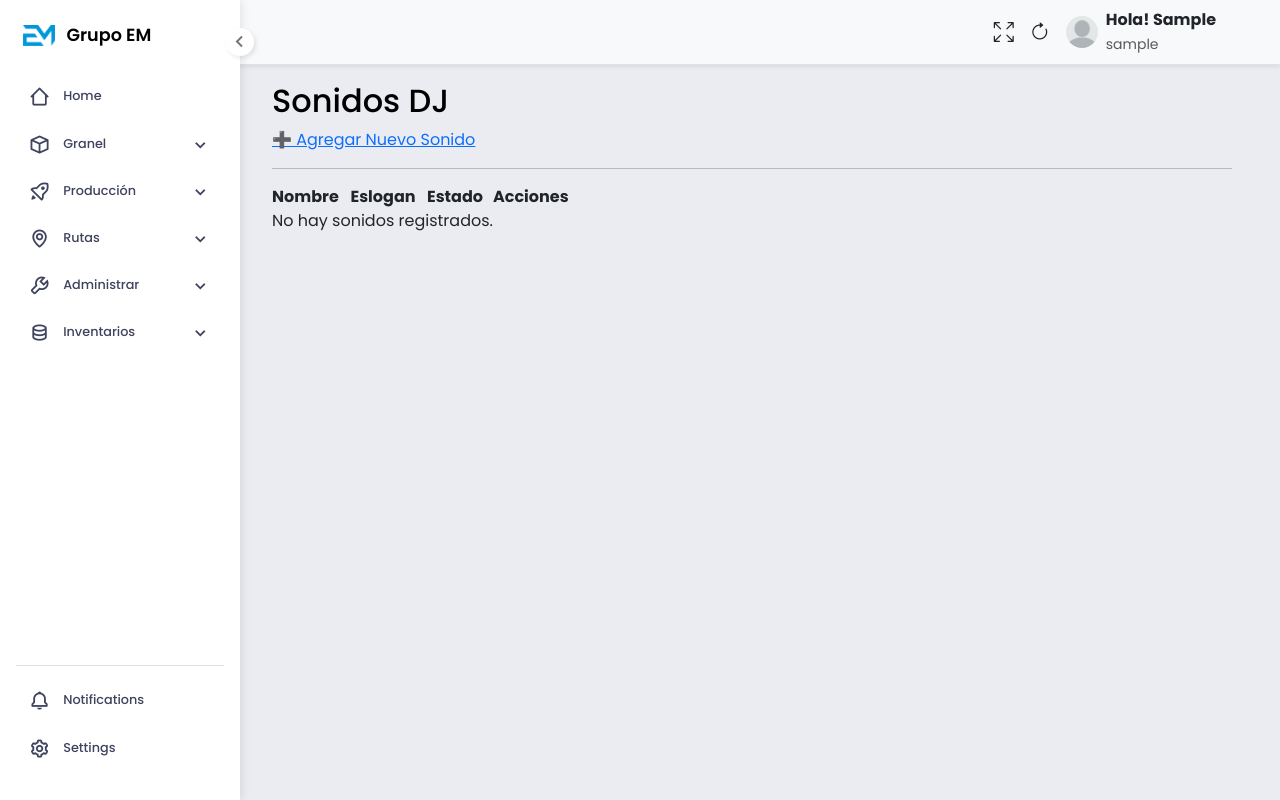
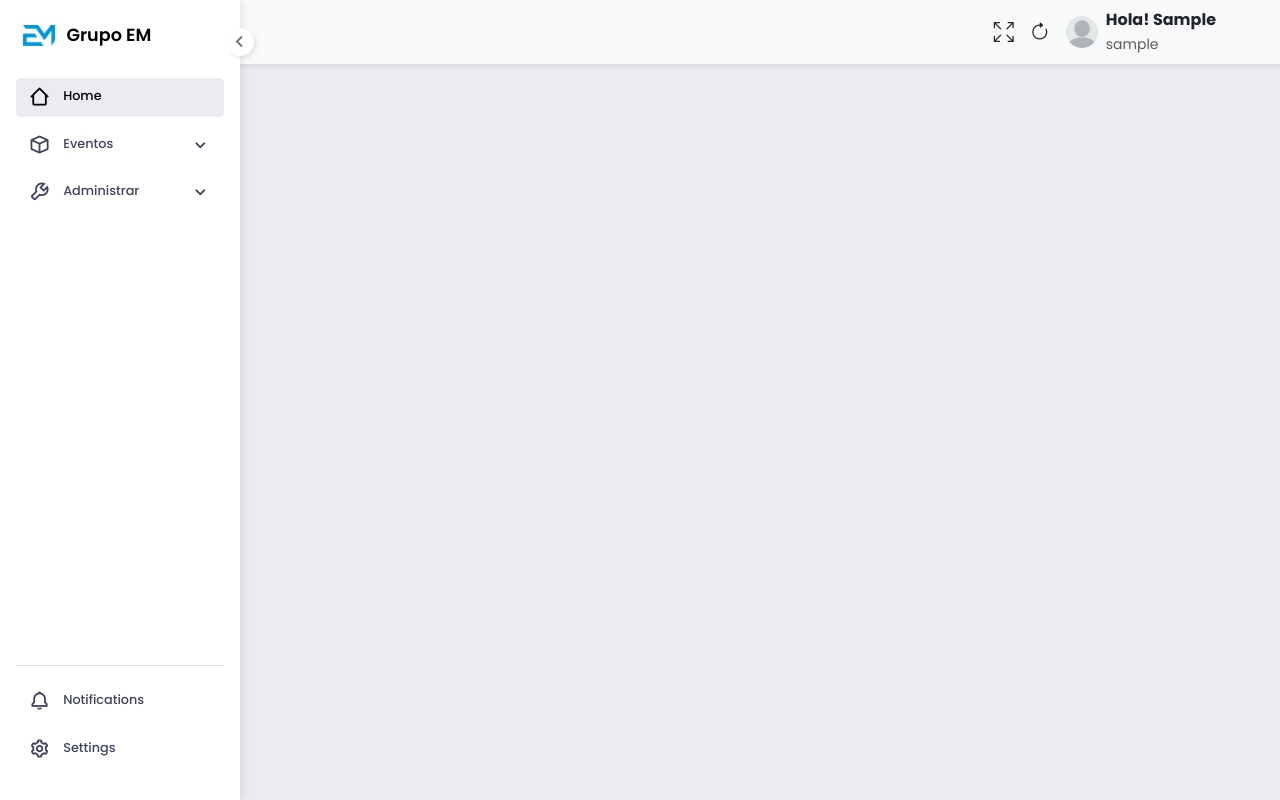
Before and after one commit to Code-Tech-Software/DJMENSAJES, a Django app: page / in a window 1280 px wide. Run offline with Django 5.2, Linux system fonts and the light colour scheme; the visitor is signed in with stand-in values (Sample User, id 1); some libraries are stand-ins or nearby versions.

Commit message:
sidebar funcional

```diff
--- a/static/css/base.css
+++ b/static/css/base.css
@@ -393,7 +393,7 @@ Responsive */
         padding: 2rem;
     }
 }
-@media (max-width:700px) or (max-height:683px){
+@media (max-width:700px), (max-height:683px){
     #menu-btn{
         display: none;
     }
@@ -422,3 +422,18 @@ Responsive */
         padding: 2rem;
     }
 }
+
+
+
+
+/* Logo visible solo en móviles */
+#mobile-logo {
+    display: none; /* oculto por defecto en pantallas grandes */
+}
+
+/* Mostrar el logo solo en móviles o pantallas bajas */
+@media (max-width:700px), (max-height:683px) {
+    #mobile-logo {
+        display: block;
+    }
+}
--- a/templates/base.html
+++ b/templates/base.html
@@ -49,9 +49,8 @@
 
 <header class="navbar bg-light border-bottom position-fixed top-0 w-100 shadow-sm px-3 d-flex align-items-center gap-3"
         style="height: 65px;z-index: 1;">
- <!-- Logo solo visible en pantallas pequeñas (móviles) -->
-    <img src="{% static 'img/grupo-em-neg.png' %}" alt="Logo"
-         class="d-block d-md-none"
+
+    <img src="{% static 'img/grupo-em-neg.png' %}" alt="Logo" id="mobile-logo"
          style="height: 60%; width: auto;">
 
     <div class="menu-btn sidebar-btn mt-2" id="sidebar-btn">
@@ -123,58 +122,29 @@
 
         <ul class="menu">
 
-            <li class="menu-item menu-item-static {% if request.resolver_match.url_name == 'dashboard' %}active{% endif %}">
-                <a href="#" class="menu-link">
+            <li class="menu-item menu-item-static {% if request.resolver_match.url_name == 'home' %}active{% endif %}">
+                <a href="{% url 'home' %}" class="menu-link">
                     <i class='bx bx-home-alt-2'></i>
                     <span>Home</span>
                 </a>
             </li>
 
-
-            <li class="menu-item menu-item-dropdown {% if request.resolver_match.url_name == 'registrar_entrada' or request.resolver_match.url_name == 'registrar_salida' or request.resolver_match.url_name == 'lista_pedidos' or request.resolver_match.url_name == 'lista_salidas' or request.resolver_match.url_name == 'lista_cortes' %}active{% endif %}">
+            <!-- EVENTOS -->
+            <li class="menu-item menu-item-dropdown {% if request.resolver_match.url_name == 'mis_eventos' %}active{% endif %}">
                 <a href="#" class="menu-link">
                     <i class='bx bx-cube'></i>
-                    <span>Granel</span>
+                    <span>Eventos</span>
                     <i class='bx bx-chevron-down'></i>
                 </a>
                 <ul class="sub-menu">
-                    <li><a href="#" class="sub-menu-link">Registrar Entrada</a></li>
-                    <li><a href="#" class="sub-menu-link">Registrar Salida</a></li>
-
-                </ul>
-            </li>
-
-
-            <li class="menu-item menu-item-dropdown {% if request.resolver_match.url_name == 'registrar_pedido_produccion' or request.resolver_match.url_name == 'turnos_asignados' or request.resolver_match.url_name == 'lista_productos_granel' or request.resolver_match.url_name == 'lista_productos_terminados' or request.resolver_match.url_name == 'lista_pedidos_produccion' %}active{% endif %}">
-                <a href="#" class="menu-link">
-                    <i class='bx bx-rocket'></i>
-                    <span>Producción</span>
-                    <i class='bx bx-chevron-down'></i>
-                </a>
-                <ul class="sub-menu">
-                    <li><a href="#" class="sub-menu-link">Realizar Pedido</a></li>
-                    <li><a href="#" class="sub-menu-link">Inventario Terminado</a></li>
-                </ul>
-            </li>
-
-
-            <!-- RUTAS -->
-
-            <li class="menu-item menu-item-dropdown {% if request.resolver_match.url_name == 'listar_vehiculos' or request.resolver_match.url_name == 'listar_rutas' or request.resolver_match.url_name == 'listar_clientes' %}active{% endif %}">
-                <a href="#" class="menu-link">
-                    <i class='bx bx-map'></i>
-                    <span>Rutas</span>
-                    <i class='bx bx-chevron-down'></i>
-                </a>
-                <ul class="sub-menu">
-                    <li><a href="#" class="sub-menu-link">Vehículos</a></li>
+                    <li><a href="{% url 'mis_eventos' %}" class="sub-menu-link">Lista de Eventos</a></li>
                 </ul>
             </li>
 
 
             <!-- ADMINISTRAR -->
 
-            <li class="menu-item menu-item-dropdown {% if request.resolver_match.url_name == 'listar_turnos' or request.resolver_match.url_name == 'listar_roles' or request.resolver_match.url_name == 'gestionar_usuarios' or request.resolver_match.url_name == 'lista_proveedores' or request.resolver_match.url_name == 'lista_categorias' or request.resolver_match.url_name == 'lista_gramajes' or request.resolver_match.url_name == 'lista_presentaciones' %}active{% endif %}">
+            <li class="menu-item menu-item-dropdown {% if request.resolver_match.url_name == 'sonidodj_list' or request.resolver_match.url_name == 'banner_list'  %}active{% endif %}">
                 <a href="#" class="menu-link">
                     <i class='bx bx-wrench'></i>
                     <span>Administrar</span>
@@ -182,31 +152,13 @@
                 </a>
                 <ul class="sub-menu">
 
-                    <li><a href="#" class="sub-menu-link">Turnos</a></li>
-                    <li><a href="#" class="sub-menu-link">Roles</a></li>
+                    <li><a href="{% url 'sonidodj_list' %}" class="sub-menu-link">Colaboradoes</a></li>
+                    <li><a href="{% url 'banner_list' %}" class="sub-menu-link">Banners</a></li>
 
 
                 </ul>
             </li>
 
-
-            <!-- INVENTARIOS -->
-
-            <li class="menu-item menu-item-dropdown {% if request.resolver_match.url_name == 'listar_productos_granel' or request.resolver_match.url_name == 'listar_productosPT' %}active{% endif %}">
-                <a href="#" class="menu-link">
-                    <i class='bx bx-data'></i>
-                    <span>Inventarios</span>
-                    <i class='bx bx-chevron-down'></i>
-                </a>
-                <ul class="sub-menu">
-
-                    <li><a href="#" class="sub-menu-link">Producto Granel</a>
-                    </li>
-                    <li><a href="#" class="sub-menu-link">Producto Terminado</a>
-                    </li>
-
-                </ul>
-            </li>
 
         </ul>
     </div>
--- a/templates/home.html
+++ b/templates/home.html
@@ -2,37 +2,5 @@
 {% block title %}Lista de Sonidos DJ{% endblock %}
 
 {% block content %}
-    <h2>Sonidos DJ</h2>
-    <a href="{% url 'sonidodj_crear' %}">➕ Agregar Nuevo Sonido</a>
-    <hr>
-    <table>
-        <thead>
-        <tr>
-            <th>Nombre</th>
-            <th>Eslogan</th>
-            <th>Estado</th>
-            <th>Acciones</th>
-        </tr>
-        </thead>
-        <tbody>
-        {% for sonido in sonidos %}
-            <tr>
-                <td>{{ sonido.nombre }}</td>
-                <td>{{ sonido.eslogan }}</td>
-                <td>{% if sonido.estado %}✅ Activo{% else %}❌ Inactivo{% endif %}</td>
-                <td class="actions">
-                    <a href="{% url 'sonidodj_editar' sonido.pk %}">✏️ Editar</a>
-                    <form action="{% url 'sonidodj_eliminar' sonido.pk %}" method="post">
-                        {% csrf_token %}
-                        <button type="submit" onclick="return confirm('¿Estás seguro?')">🗑️ Eliminar</button>
-                    </form>
-                </td>
-            </tr>
-        {% empty %}
-            <tr>
-                <td colspan="3">No hay sonidos registrados.</td>
-            </tr>
-        {% endfor %}
-        </tbody>
-    </table>
+
 {% endblock %}
```
